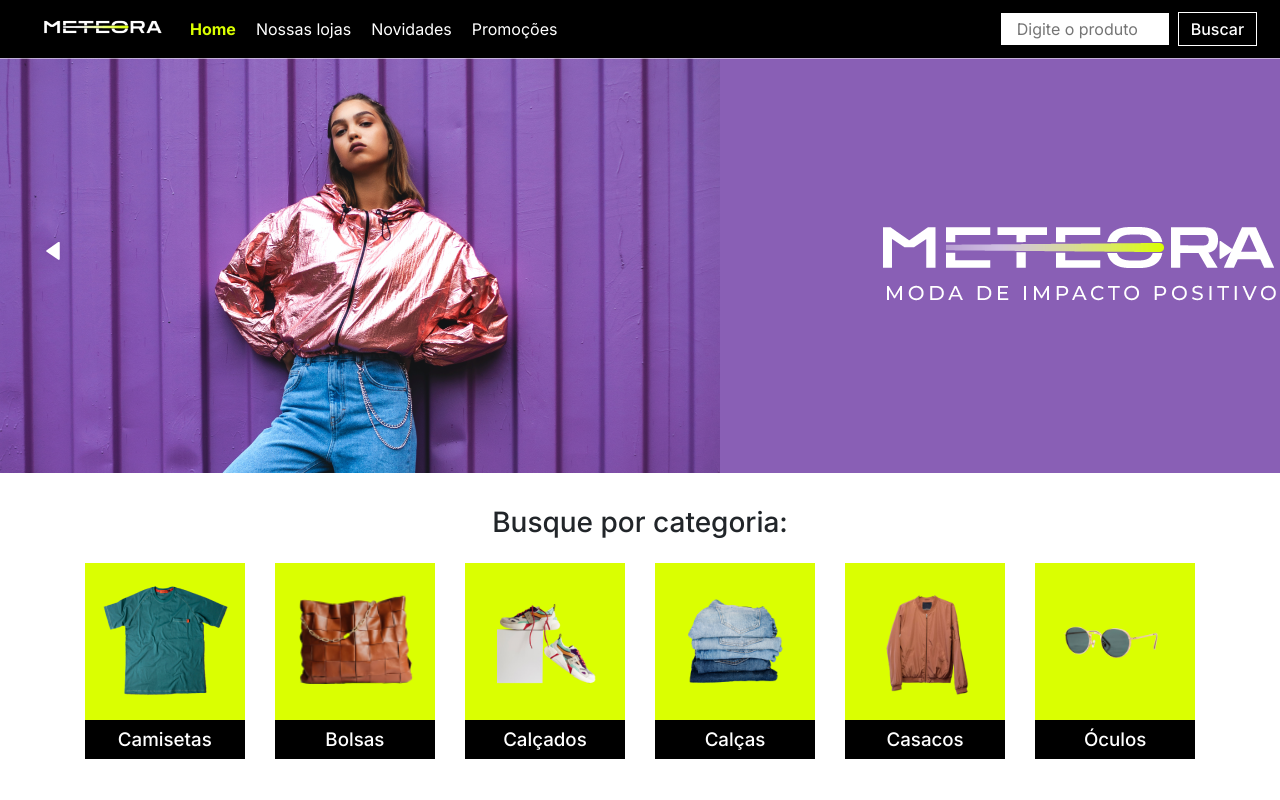
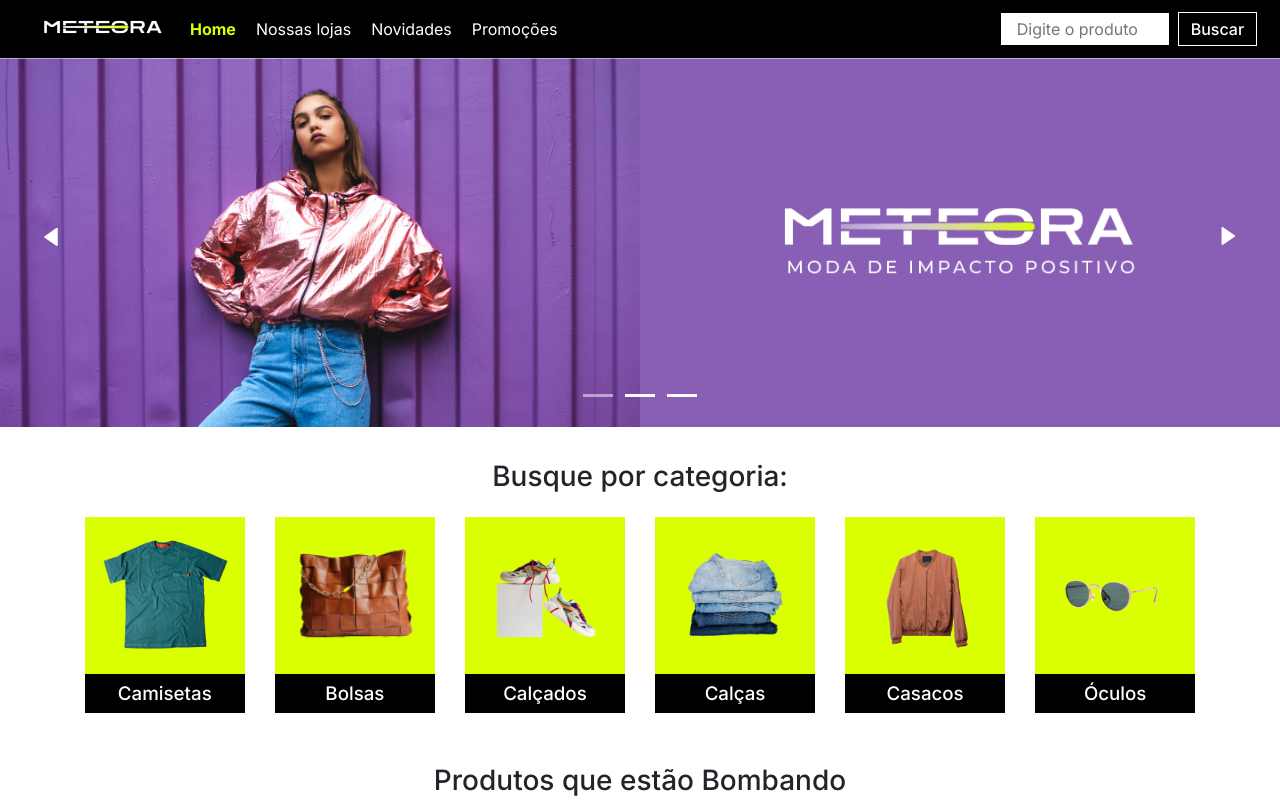
Before and after one commit to eduhaag/meteora-modas, a React (Vite) app: page / in a window 1280 px wide. Shown: the top 800 px of the page. Built offline with nearby package versions, Linux system fonts and the light colour scheme.

Commit message:
feat: make carousel banners

```diff
--- a/package.json
+++ b/package.json
@@ -3,7 +3,6 @@
   "private": true,
   "version": "0.0.0",
   "type": "module",
-  "homepage": "https://eduhaag.github.io/meteora-modas",
   "scripts": {
     "dev": "vite",
     "build": "tsc && vite build",
@@ -13,8 +12,8 @@
   "dependencies": {
     "react": "^18.2.0",
     "react-dom": "^18.2.0",
+    "react-responsive-carousel": "^3.2.23",
     "react-router-dom": "^6.13.0",
-    "react-slick": "^0.29.0",
     "styled-components": "^5.3.10"
   },
   "devDependencies": {
--- a/src/data/banners.ts
+++ b/src/data/banners.ts
@@ -2,17 +2,40 @@
 import Banner1Tablet from '../assets/banners/tablet/1.png'
 import Banner1Mobile from '../assets/banners/mobile/1.png'
 
+import Banner2Desktop from '../assets/banners/desktop/2.png'
+import Banner2Tablet from '../assets/banners/tablet/2.png'
+import Banner2Mobile from '../assets/banners/mobile/2.png'
+
+import Banner3Desktop from '../assets/banners/desktop/3.png'
+import Banner3Tablet from '../assets/banners/tablet/3.png'
+import Banner3Mobile from '../assets/banners/mobile/3.png'
+
 interface Banner {
+  id: number
+  image: string
   alt?: string
-  desktop: string
-  tablet: string
-  mobile: string
 }
 
-export const Banners: Banner[] = [
-  {
-    desktop: Banner1Desktop,
-    tablet: Banner1Tablet,
-    mobile: Banner1Mobile,
-  },
-]
+interface BannersInterface {
+  desktop: Banner[]
+  tablet: Banner[]
+  mobile: Banner[]
+}
+
+export const Banners: BannersInterface = {
+  desktop: [
+    { id: 1, image: Banner1Desktop },
+    { id: 2, image: Banner2Desktop },
+    { id: 3, image: Banner3Desktop },
+  ],
+  tablet: [
+    { id: 1, image: Banner1Tablet },
+    { id: 2, image: Banner2Tablet },
+    { id: 3, image: Banner3Tablet },
+  ],
+  mobile: [
+    { id: 1, image: Banner1Mobile },
+    { id: 2, image: Banner2Mobile },
+    { id: 3, image: Banner3Mobile },
+  ],
+}
--- a/src/pages/home/components/carousel/index.tsx
+++ b/src/pages/home/components/carousel/index.tsx
@@ -1,23 +1,70 @@
-import { BannerContainer } from './styles'
+import { Carousel as Slider } from 'react-responsive-carousel'
+import 'react-responsive-carousel/lib/styles/carousel.min.css'
 
-import ArrowLeft from '../../../../assets/site/icon-arrow-left.svg'
-import ArrowRight from '../../../../assets/site/icon-arrow-right.svg'
 import { Banners } from '../../../../data/banners'
 import { getDeviceType } from '../../../../utils/get-device-type'
+import { Indicator, NavigateButton } from './styles'
+
+import RightArrowIcon from '../../../../assets/site/icon-arrow-right.svg'
+import LeftArrowIcon from '../../../../assets/site/icon-arrow-left.svg'
 
 export function Carousel() {
-  const banner = Banners[0][getDeviceType()]
+  const banners = Banners[getDeviceType()]
 
   return (
-    <BannerContainer image={banner}>
-      <div className="navigators">
-        <button name="Banner anterior">
-          <img src={ArrowLeft} alt="Icone de seta para a esquerda" />
-        </button>
-        <button name="Próximo banner">
-          <img src={ArrowRight} alt="Icone de seta para a direita" />
-        </button>
-      </div>
-    </BannerContainer>
+    <Slider
+      showThumbs={false}
+      showStatus={false}
+      infiniteLoop={true}
+      renderArrowPrev={(onClickHandler) => LeftArrow(onClickHandler)}
+      renderArrowNext={(onClickHandler) => RightArrow(onClickHandler)}
+      renderIndicator={(onClickHandler, isSelected, index) =>
+        NavIndicator(onClickHandler, isSelected, index)
+      }
+    >
+      {banners.map((banner) => (
+        <img key={banner.id} src={banner.image} alt={banner.alt} />
+      ))}
+    </Slider>
   )
 }
+
+function RightArrow(onClickHandler: () => void) {
+  return (
+    <NavigateButton onClick={onClickHandler} style={{ right: '2.69rem' }}>
+      <img src={RightArrowIcon} alt="" />
+    </NavigateButton>
+  )
+}
+
+function LeftArrow(onClickHandler: () => void) {
+  return (
+    <NavigateButton onClick={onClickHandler} style={{ left: '2.69rem' }}>
+      <img src={LeftArrowIcon} alt="" />
+    </NavigateButton>
+  )
+}
+
+function NavIndicator(clickHandler: any, isSelected: boolean, index: number) {
+  if (isSelected) {
+    return (
+      <Indicator
+        style={{ opacity: 0.5 }}
+        value={index}
+        key={index}
+        role="button"
+        title={'Banner' + (index + 1)}
+      />
+    )
+  }
+
+  return (
+    <Indicator
+      onClick={clickHandler}
+      value={index}
+      key={index}
+      role="button"
+      title={'Banner' + (index + 1)}
+    />
+  )
+}
--- a/src/pages/home/components/carousel/styles.ts
+++ b/src/pages/home/components/carousel/styles.ts
@@ -1,30 +1,21 @@
 import styled from 'styled-components'
 
-interface BannerProps {
-  image: string
-}
+export const NavigateButton = styled.button`
+  position: absolute;
+  z-index: 2;
+  top: calc(50% - 15px);
+  width: 1.125rem;
+  height: 1.125rem;
+  cursor: pointer;
 
-export const BannerContainer = styled.div<BannerProps>`
-  height: 25.937rem;
-  background: ${(props) => `url(${props.image})`} no-repeat;
-  background-size: cover;
-  display: flex;
-  align-items: center;
-  padding: 0 2.812rem 1.625rem;
+  border: 0;
+  background-color: transparent;
+`
 
-  .navigators {
-    width: 100%;
-    display: flex;
-    justify-content: space-between;
-  }
-
-  button {
-    background-color: transparent;
-    border: 0;
-    cursor: pointer;
-
-    &:hover {
-      opacity: 0.8;
-    }
-  }
+export const Indicator = styled.li`
+  background-color: ${(props) => props.theme.white};
+  width: 1.87rem;
+  height: 0.1875rem;
+  display: inline-block;
+  margin: 0 0.375rem 1rem;
 `
```
Also changed, not shown: 1 other file (tests, documents, lock files or other folders).
